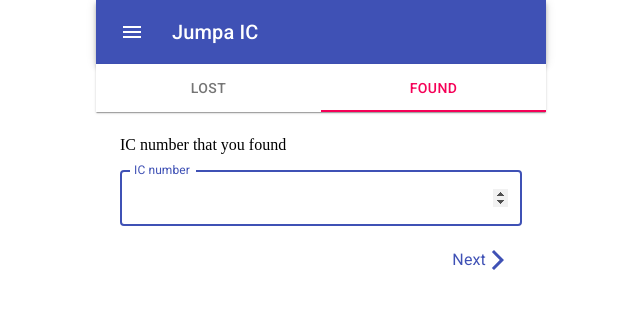
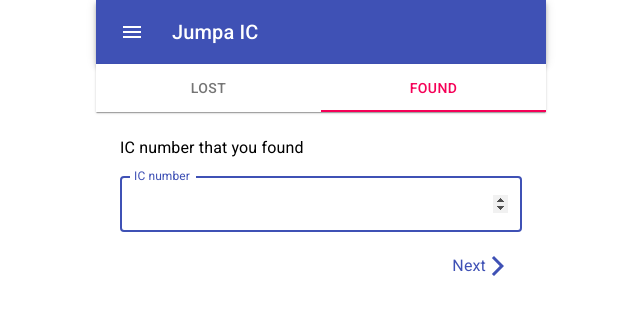
Before and after one commit to nric-lookup/frontend, a React (Create React App) app: page / in a window 1280 px wide. Shown: the top 314 px of the page, without its empty margins (319-959 px from the left). Built offline with nearby package versions, Linux system fonts and the light colour scheme.

Commit message:
[Refactor] Change p tag to Typogrpahy tag

```diff
--- a/src/pages/found/Email.js
+++ b/src/pages/found/Email.js
@@ -11,7 +11,9 @@
   return (
     <>
       <form key={3} onSubmit={hs3(onSubmit3)} hidden={step !== 3}>
-        <p>Your email address</p>
+        <Typography variant='body1' component='p'>
+          Your email address
+        </Typography>
         <TextField
           fullWidth
           id='email'
--- a/src/pages/found/IC.js
+++ b/src/pages/found/IC.js
@@ -10,7 +10,9 @@
   return (
     <>
       <form key={1} onSubmit={hs1(onSubmit1)} hidden={step !== 1}>
-        <p>IC number that you found</p>
+        <Typography variant='body1' component='p'>
+          IC number that you found
+        </Typography>
         <TextField
           fullWidth
           autoFocus
```
